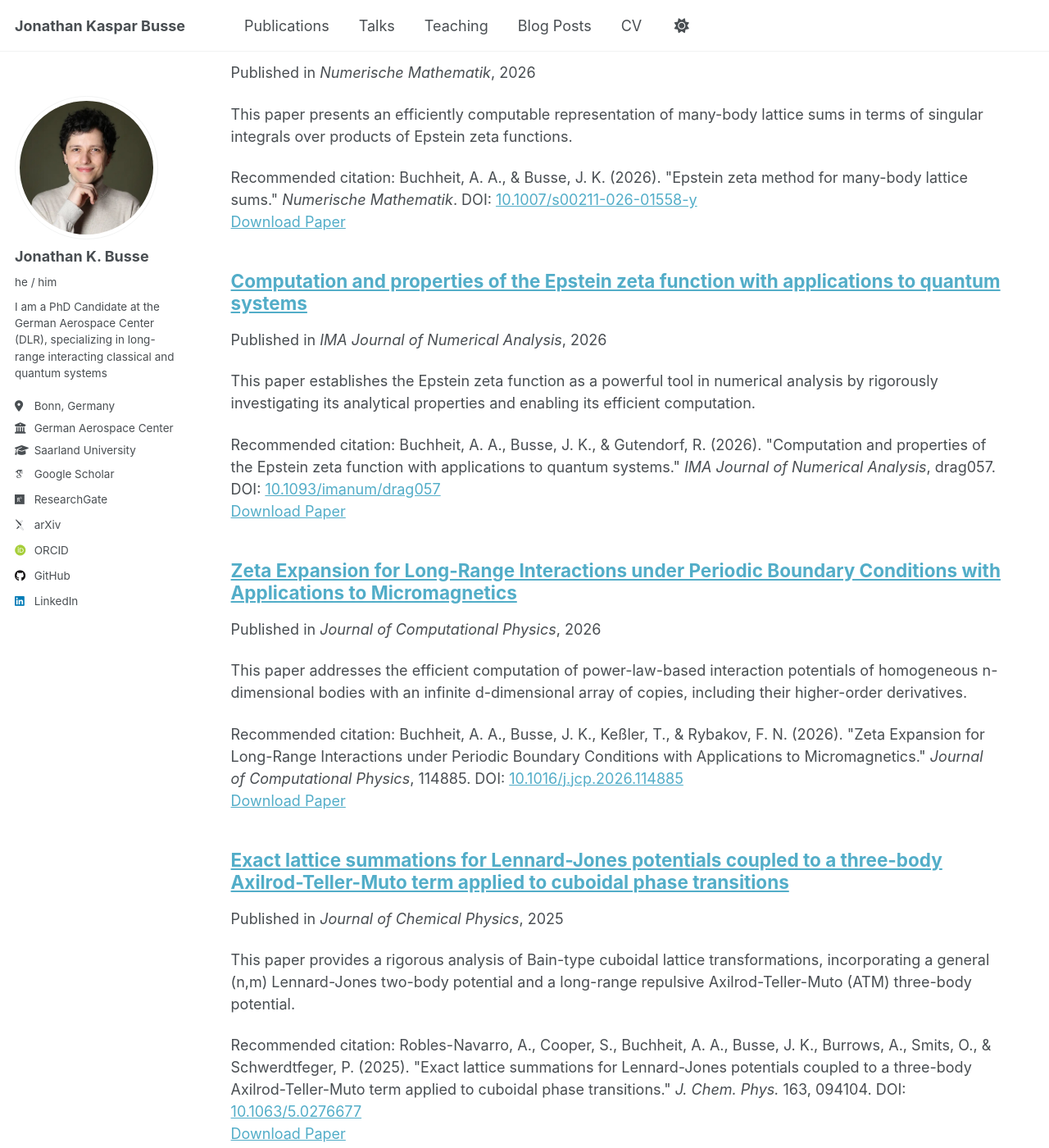
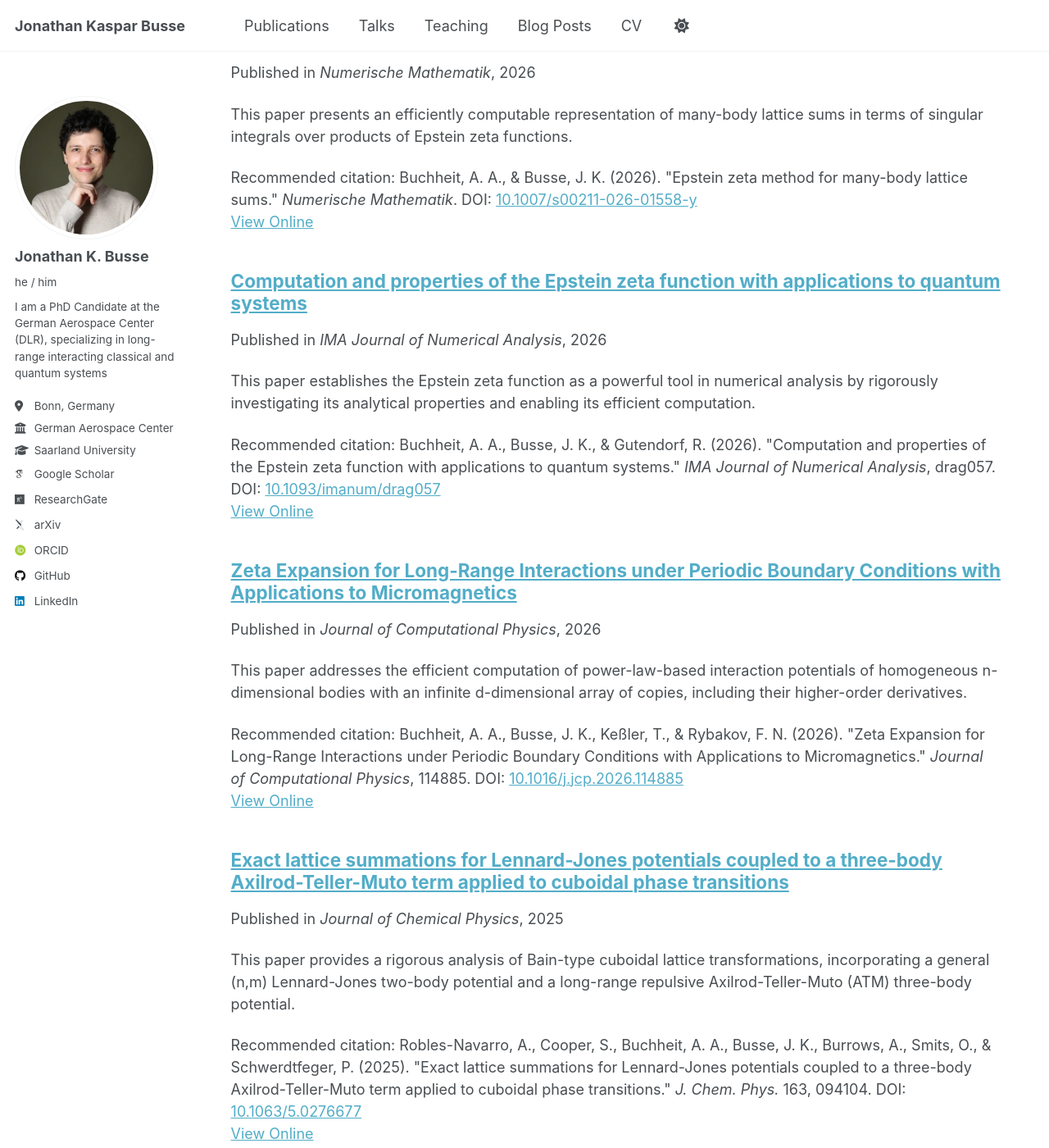
Before and after one commit to JoKaBus/jonathankbusse, a Jekyll site: the page built from _pages/publications.html, in a window 1280 px wide and 1400 px high, scrolled down 274 px. Shown: the whole window at 82% size. Built offline with Jekyll 4.4.1, drawn with Linux system fonts in a browser that asks for light colours; some web fonts are replaced; some of the changed text lies outside the part shown.

Commit message:
Fix: replace Download Paper with View Online as it also includes github

```diff
--- a/_includes/archive-single.html
+++ b/_includes/archive-single.html
@@ -53,13 +53,13 @@
     {% endif %}
 
     {% if post.citation and post.paperurl and post.slidesurl and post.bibtexurl %}
-      <p>Recommended citation: {{ post.citation }}<br /><a href="{{ post.paperurl }}">Download Paper</a> | <a href="{{ post.slidesurl }}">Download Slides</a> | <a href="{{ post.bibtexurl }}">Download Bibtex</a></p>
+      <p>Recommended citation: {{ post.citation }}<br /><a href="{{ post.paperurl }}">View Online</a> | <a href="{{ post.slidesurl }}">Download Slides</a> | <a href="{{ post.bibtexurl }}">Download Bibtex</a></p>
     {% elsif post.citation and post.paperurl and post.slidesurl %}
-      <p>Recommended citation: {{ post.citation }}<br /><a href="{{ post.paperurl }}">Download Paper</a> | <a href="{{ post.slidesurl }}">Download Slides</a></p>
+      <p>Recommended citation: {{ post.citation }}<br /><a href="{{ post.paperurl }}">View Online</a> | <a href="{{ post.slidesurl }}">Download Slides</a></p>
     {% elsif post.citation and post.paperurl and post.bibtexurl %}
-      <p>Recommended citation: {{ post.citation }}<br /><a href="{{ post.paperurl }}">Download Paper</a> | <a href="{{ post.bibtexurl }}">Download Bibtex</a></p>
+      <p>Recommended citation: {{ post.citation }}<br /><a href="{{ post.paperurl }}">View Online</a> | <a href="{{ post.bibtexurl }}">Download Bibtex</a></p>
     {% elsif post.citation and post.paperurl %}
-      <p>Recommended citation: {{ post.citation }}<br /><a href="{{ post.paperurl }}">Download Paper</a></p>
+      <p>Recommended citation: {{ post.citation }}<br /><a href="{{ post.paperurl }}">View Online</a></p>
     {% elsif post.citation and post.slidesurl and post.bibtexurl %}
       <p>Recommended citation: {{ post.citation }}<br /><a href="{{ post.slidesurl }}">Download Slides</a> | <a href="{{ post.bibtexurl}}">Download Bibtex</a></p>
     {% elsif post.citation and post.slidesurl %}
@@ -69,9 +69,9 @@
     {% elsif post.citation %}
       <p>Recommended citation: {{ post.citation }}</p>
     {% elsif post.paperurl and post.bibtexurl %}
-      <p><a href=" {{ post.paperurl }} ">Download Paper</a> | <a href="{{ post.bibtexurl }}">Download Bibtex</a></p>
+      <p><a href=" {{ post.paperurl }} ">View Online</a> | <a href="{{ post.bibtexurl }}">Download Bibtex</a></p>
     {% elsif post.paperurl %}
-      <p><a href=" {{ post.paperurl }} ">Download Paper</a></p>
+      <p><a href=" {{ post.paperurl }} ">View Online</a></p>
     {% elsif post.slidesurl and post.bibtexurl %}
       <p><a href="{{ post.slidesurl }}">Download Slides</a> | <a href="{{ post.bibtexurl }}">Download Bibtex</a></p>
     {% elsif post.slidesurl %}
```
Also changed, not shown: _layouts/single.html (+5 -5 lines).
